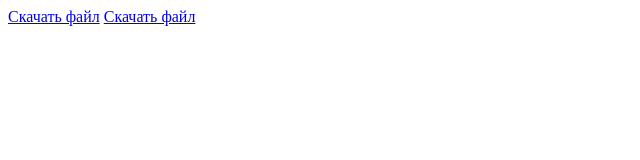
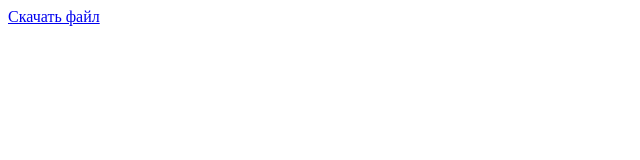
Before and after one commit to ZexusBerry/CFG, a plain HTML site: page index.html in a window 1280 px wide. Shown: the whole page, without its empty margins (0-640 px from the left). Drawn offline with Linux system fonts and the light colour scheme.

Commit message:
index.html

```diff
--- a/index.html
+++ b/index.html
@@ -1,5 +1,4 @@
 <a href="#" onclick="downloadFile()">Скачать файл</a>
-<a href="##" onclick="downloadFiles()">Скачать файл</a>
 
 <script>
   function downloadFile() {
```
